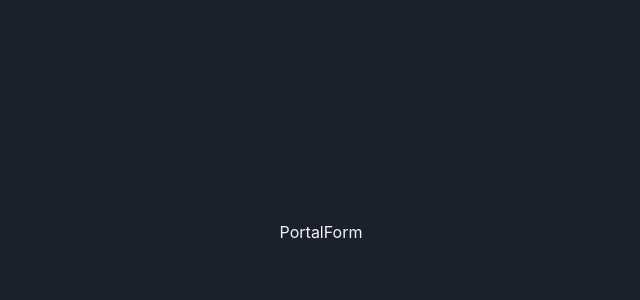
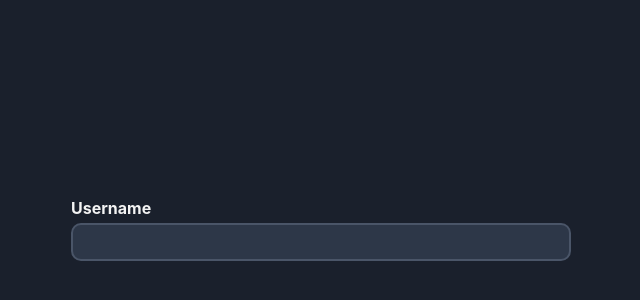
Before and after one commit to furkansylu97/ReactJs_Projects, a React (Vite) app in the folder ReactFormik/: page /portal in a window 1280 px wide. Shown: the part 168-468 px from the top of the page, without its empty margins (319-959 px from the left). Built offline with nearby package versions, Linux system fonts and the light colour scheme.

Commit message:
CustomInput.jsx file was created and Initial Values were transferred as a props to this file

```diff
--- /dev/null
+++ b/ReactFormik/src/components/CustomInput.jsx
@@ -0,0 +1,12 @@
+import React from 'react'
+
+function CustomInput({label, ...props}) {
+  return (
+    <>
+     <label>{label}</label>
+     <input type="text" />
+    </>
+  )
+}
+
+export default CustomInput
--- a/ReactFormik/src/components/PortalForm.jsx
+++ b/ReactFormik/src/components/PortalForm.jsx
@@ -1,7 +1,32 @@
 import React from 'react'
+import { Form, Formik } from 'formik'
+import CustomInput from './CustomInput';
+
+const onSubmit = async (values , actions) => {
+  await new Promise((resolve) => {
+    setTimeout(resolve, 1000)
+  });
+  actions.resetForm();
+}
 
 export const PortalForm = () => {
   return (
-    <div>PortalForm</div>
+    <>
+    <Formik
+       initialValues={{ username: '', university: '', isAccepted: false }}
+       onSubmit={ onSubmit }
+     >
+       {() => (
+         <Form>
+           <CustomInput
+           type='text'
+           label='Username'
+           name='username'
+           placeholder='Please enter your Username'
+           />
+         </Form>
+       )}
+     </Formik>
+    </>
   )
 }
```
